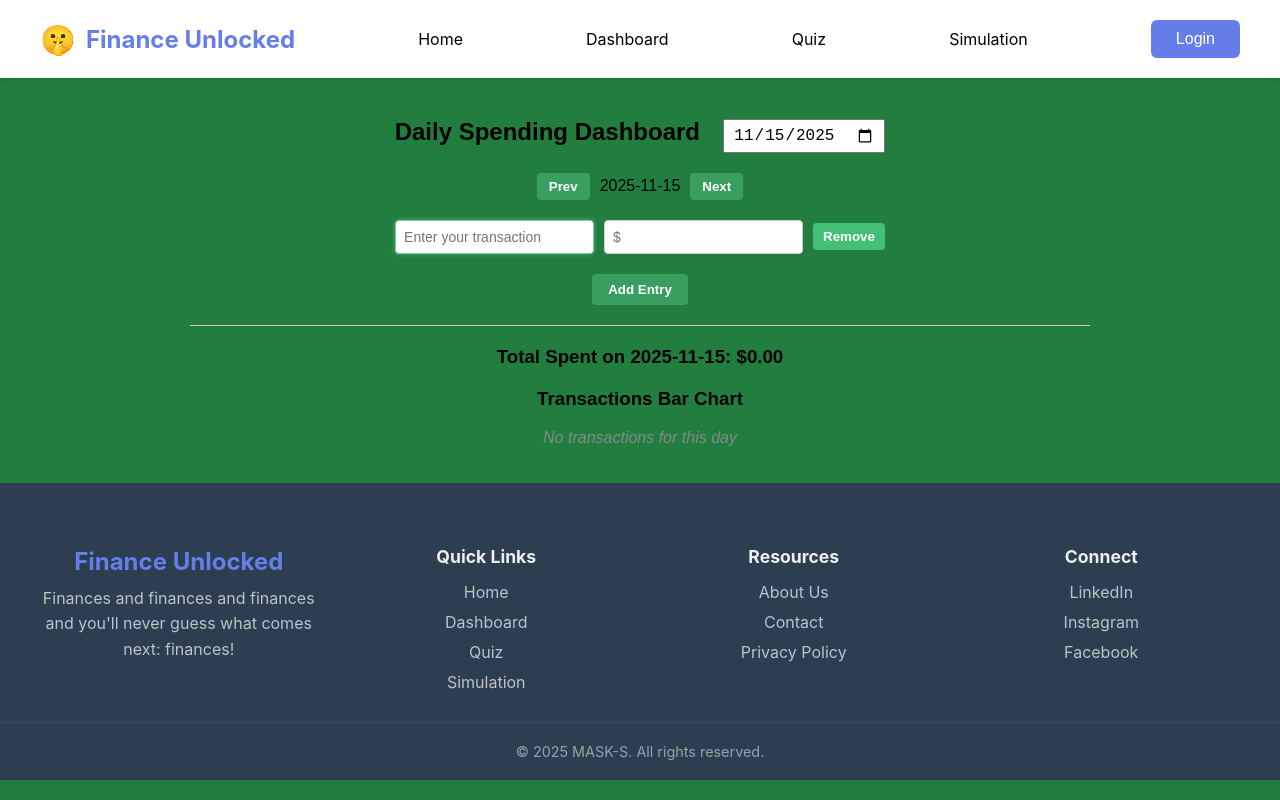
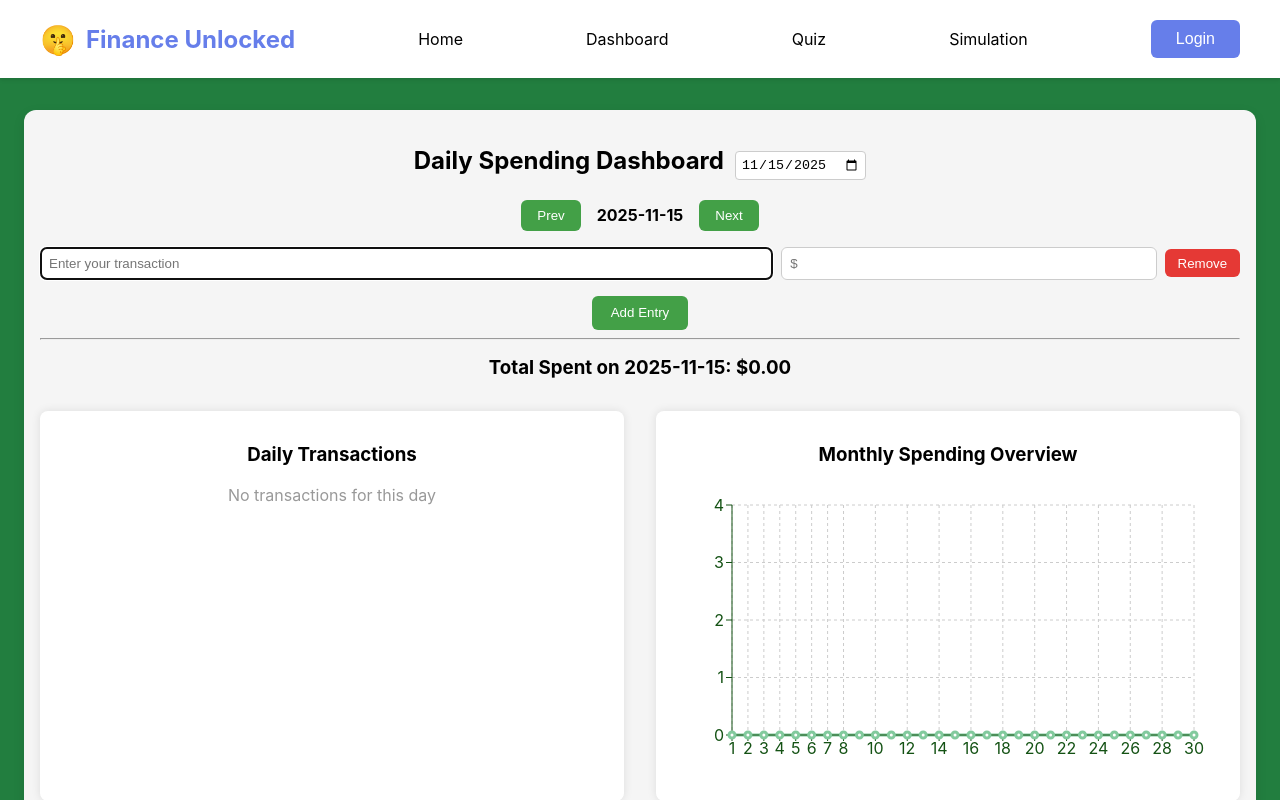
Before and after one commit to ketsia0623/technica-2025-hack, a React (Create React App) app in the folder my-ts-app/: page /dashboard in a window 1280 px wide. Both pictures are taken after a click on the button "Add Entry". Shown: the top 800 px of the page. Built offline with nearby package versions, Linux system fonts and the light colour scheme.

Commit message:
Fixed dashboard!!

```diff
--- a/my-ts-app/src/pages/Dashboard.css
+++ b/my-ts-app/src/pages/Dashboard.css
@@ -1,153 +1,129 @@
-/* Dashboard.css */
-
-/* Container */
+/* ================================
+   Dashboard Container
+   ================================ */
 .dashboard-container {
-  padding: 20px;
-  max-width: 900px;
-  margin: 0 auto;
-  font-family: Arial, sans-serif;
+  max-width: 1200px;
+  margin: 2rem auto;
+  padding: 1rem;
+  background-color: #f5f5f5;
+  border-radius: 12px;
+  box-shadow: 0 4px 12px rgba(0,0,0,0.1);
 }
 
-/* Headings */
-.dashboard-container h2 {
-  text-align: center;
-  margin-bottom: 20px;
-}
-
-.dashboard-container h3 {
-  margin-top: 20px;
-}
-
-/* Day navigation */
+/* ================================
+   Day Navigation
+   ================================ */
 .day-navigation {
   display: flex;
+  justify-content: center;
   align-items: center;
-  gap: 10px;
-  justify-content: center;
-  margin-bottom: 20px;
+  gap: 1rem;
+  margin-bottom: 1rem;
 }
 
 .day-navigation button {
-  padding: 6px 12px;
+  padding: 0.5rem 1rem;
+  background-color: #43a047;
+  color: #fff;
+  border: none;
+  border-radius: 6px;
   cursor: pointer;
-  background-color: #399e60;
-  border: none;
-  border-radius: 4px;
-  color: white;
-  font-weight: bold;
-  transition: background-color 0.2s ease;
 }
 
-.day-navigation button:hover {
-  background-color: #6bb17f;
-}
-
-/* Entry rows */
-.entry-row {
-  display: flex;
-  justify-content: center;
-  align-items: center;
-  gap: 10px;
-  margin-bottom: 10px;
-}
-
-.entry-action,
-.entry-amount,
-.remove-btn {
-  display: inline-block;
-}
-
-.entry-row input[type="text"],
-.entry-row input[type="date"] {
-  padding: 8px;
-  border: 1px solid #ccc;
-  border-radius: 4px;
-  font-size: 14px;
-}
-
-.entry-row input[type="text"]:focus,
-.entry-row input[type="date"]:focus {
-  outline: none;
-  border-color: #82ca9d;
-  box-shadow: 0 0 5px rgba(130, 202, 157, 0.5);
-}
-
-/* Darker first input */
-.entry-row:first-child input[type="text"],
-.entry-row:first-child input[type="date"] {
-  border-color: #145214;
-  background-color: #e6f3ea;
-}
-
-/* Remove button */
-.entry-row button {
-  padding: 6px 10px;
-  cursor: pointer;
-  background-color: #43c075;
-  border-radius: 4px;
-  border: none;
-  color: white;
+.day-navigation span {
   font-weight: bold;
-  transition: background-color 0.2s ease;
-}
-
-.entry-row button:hover {
-  background-color: #62d48b;
-}
-
-/* Add Entry Button */
-.add-entry-btn {
-  padding: 8px 16px;
-  margin-top: 10px;
-  cursor: pointer;
-  background-color: #399e60;
-  border: none;
-  border-radius: 4px;
-  color: white;
-  font-weight: bold;
-  transition: background-color 0.2s ease;
-}
-
-.add-entry-btn:hover {
-  background-color: #6bb17f;
-}
-
-/* Horizontal rule */
-.dashboard-container hr {
-  margin: 20px 0;
-  border: none;
-  border-top: 1px solid #ccc;
-}
-
-/* Bar chart container */
-.bar-chart-container {
-  width: 100%;
-  height: 300px;
-  margin-top: 10px;
-}
-
-/* No transactions message */
-.no-transactions {
-  text-align: center;
-  font-style: italic;
-  color: #888;
-}
-
-/* Date picker */
-.header-date-picker {
-  padding: 5px 8px;
-  font-size: 16px;
-  margin-left: 10px;
 }
 
 /* ================================
-   X-Axis Label Wrapping Fix
+   Entry Row
    ================================ */
+.entry-row {
+  display: flex;
+  align-items: center;
+  gap: 0.5rem;
+  margin-bottom: 0.5rem;
+}
 
-.recharts-cartesian-axis-tick-value {
-  white-space: normal !important;
-  max-width: 70px;      /* keeps labels readable */
+.entry-action {
+  flex: 2;
+  padding: 0.5rem;
+  border-radius: 6px;
+  border: 1px solid #ccc;
+}
+
+.entry-amount {
+  flex: 1;
+  padding: 0.5rem;
+  border-radius: 6px;
+  border: 1px solid #ccc;
+}
+
+.remove-btn {
+  padding: 0.4rem 0.8rem;
+  background-color: #e53935;
+  color: #fff;
+  border: none;
+  border-radius: 6px;
+  cursor: pointer;
+}
+
+.add-entry-btn {
+  margin-top: 0.5rem;
+  padding: 0.6rem 1.2rem;
+  background-color: #43a047;
+  color: #fff;
+  border: none;
+  border-radius: 6px;
+  cursor: pointer;
+}
+
+/* ================================
+   Charts Container
+   ================================ */
+.charts-wrapper {
+  display: flex;
+  gap: 2rem;
+  margin-top: 2rem;
+}
+
+.bar-chart-container, .line-chart-container {
+  flex: 1;
+  background-color: #fff;
+  padding: 1rem;
+  border-radius: 8px;
+  box-shadow: 0 0 10px rgba(0,0,0,0.1);
+}
+
+/* ================================
+   No Transactions Text
+   ================================ */
+.no-transactions {
   text-align: center;
-  overflow-wrap: break-word;
-  line-height: 1.1;
+  color: #999;
+  margin-top: 1rem;
 }
+
+/* ================================
+   Header Date Picker
+   ================================ */
+.header-date-picker {
+  padding: 0.3rem;
+  border-radius: 4px;
+  border: 1px solid #ccc;
+}
+
+/* ================================
+   Total Spent
+   ================================ */
+h3 {
+  margin-top: 1rem;
+}
+
+/* ================================
+   Responsive Adjustments
+   ================================ */
+@media (max-width: 900px) {
+  .charts-wrapper {
+    flex-direction: column;
+  }
+}
--- a/my-ts-app/src/pages/Dashboard.tsx
+++ b/my-ts-app/src/pages/Dashboard.tsx
@@ -7,7 +7,9 @@ import {
   CartesianGrid,
   Tooltip,
   ResponsiveContainer,
-  Cell
+  Cell,
+  LineChart,
+  Line
 } from "recharts";
 import "./Dashboard.css";
 import Footer from "../components/footer";
@@ -20,7 +22,12 @@ interface Entry {
 }
 
 export default function Dashboard() {
-  const [entriesByDate, setEntriesByDate] = React.useState<Record<string, Entry[]>>({});
+  // Load saved entries from localStorage
+  const [entriesByDate, setEntriesByDate] = React.useState<Record<string, Entry[]>>(() => {
+    const saved = localStorage.getItem("entriesByDate");
+    return saved ? JSON.parse(saved) : {};
+  });
+
   const [selectedDate, setSelectedDate] = React.useState(
     new Date().toISOString().split("T")[0]
   );
@@ -28,9 +35,9 @@ export default function Dashboard() {
   const inputRefs = useRef<Array<HTMLInputElement | null>>([]);
 
   const greenShades = ["#82ca9d", "#66bb6a", "#43a047", "#2e7d32", "#1b5e20"];
-
   const currentEntries = entriesByDate[selectedDate] || [];
 
+  // Helper to add/subtract days
   const addDays = (dateStr: string, days: number) => {
     const date = new Date(dateStr);
     date.setDate(date.getDate() + days);
@@ -40,23 +47,29 @@ export default function Dashboard() {
   const handleNextDay = () => setSelectedDate(prev => addDays(prev, 1));
   const handlePrevDay = () => setSelectedDate(prev => addDays(prev, -1));
 
+  // Save entries to state and localStorage
+  const saveEntries = (newEntries: Record<string, Entry[]>) => {
+    setEntriesByDate(newEntries);
+    localStorage.setItem("entriesByDate", JSON.stringify(newEntries));
+  };
+
   const handleChangeAction = (index: number, value: string) => {
     const copy = [...currentEntries];
     copy[index].action = value;
-    setEntriesByDate({ ...entriesByDate, [selectedDate]: copy });
+    saveEntries({ ...entriesByDate, [selectedDate]: copy });
   };
 
   const handleChangeAmount = (index: number, value: string) => {
     if (value === "" || /^\d*\.?\d*$/.test(value)) {
       const copy = [...currentEntries];
       copy[index].amount = value;
-      setEntriesByDate({ ...entriesByDate, [selectedDate]: copy });
+      saveEntries({ ...entriesByDate, [selectedDate]: copy });
     }
   };
 
   const handleAddEntry = () => {
     const copy = [...currentEntries, { action: "", amount: "", date: selectedDate }];
-    setEntriesByDate({ ...entriesByDate, [selectedDate]: copy });
+    saveEntries({ ...entriesByDate, [selectedDate]: copy });
     setTimeout(() => {
       const lastIndex = copy.length - 1;
       inputRefs.current[lastIndex]?.focus();
@@ -65,7 +78,7 @@ export default function Dashboard() {
 
   const handleRemoveEntry = (index: number) => {
     const copy = currentEntries.filter((_, i) => i !== index);
-    setEntriesByDate({ ...entriesByDate, [selectedDate]: copy });
+    saveEntries({ ...entriesByDate, [selectedDate]: copy });
   };
 
   const handleKeyDown = (e: React.KeyboardEvent<HTMLInputElement>, index: number) => {
@@ -77,6 +90,7 @@ export default function Dashboard() {
     }
   };
 
+  // Daily bar chart data
   const chartData = currentEntries
     .filter(e => e.action.trim() !== "" || e.amount.trim() !== "")
     .map((e, index) => ({
@@ -88,6 +102,25 @@ export default function Dashboard() {
     (sum, e) => sum + parseFloat(e.amount || "0"),
     0
   );
+
+  // Monthly line chart data
+  const getMonthlyData = () => {
+    const totals: { date: string; total: number }[] = [];
+    const today = new Date(selectedDate);
+    const year = today.getFullYear();
+    const month = today.getMonth(); // 0-indexed
+
+    for (let day = 1; day <= 31; day++) {
+      const date = new Date(year, month, day);
+      if (date.getMonth() !== month) break; // stop at end of month
+      const dateStr = date.toISOString().split("T")[0];
+      const dailyEntries = entriesByDate[dateStr] || [];
+      const dailyTotal = dailyEntries.reduce((sum, e) => sum + parseFloat(e.amount || "0"), 0);
+      totals.push({ date: day.toString(), total: dailyTotal });
+    }
+
+    return totals;
+  };
 
   return (
     <div className="login-page">
@@ -143,22 +176,17 @@ export default function Dashboard() {
 
         <h3>Total Spent on {selectedDate}: ${total.toFixed(2)}</h3>
 
-        <h3>Transactions Bar Chart</h3>
+        {/* Charts side by side */}
+        <div className="charts-wrapper">
+          <div className="bar-chart-container">
+            <h3>Daily Transactions</h3>
             {chartData.length > 0 ? (
-          <div className="bar-chart-container">
               <ResponsiveContainer width="100%" height={300}>
                 <BarChart data={chartData} margin={{ top: 20, right: 30, left: 0, bottom: 20 }}>
                   <CartesianGrid strokeDasharray="3 3" />
-
-                {/* ← UPDATED: horizontal labels */}
-                <XAxis
-                  dataKey="name"
-                  stroke="#145214"
-                />
-
+                  <XAxis dataKey="name" stroke="#145214" />
                   <YAxis stroke="#145214" />
                   <Tooltip formatter={(value: number) => `$${value.toFixed(2)}`} />
-
                   <Bar dataKey="amount">
                     {chartData.map((entry, index) => (
                       <Cell
@@ -169,10 +197,24 @@ export default function Dashboard() {
                   </Bar>
                 </BarChart>
               </ResponsiveContainer>
-          </div>
             ) : (
               <p className="no-transactions">No transactions for this day</p>
             )}
+          </div>
+
+          <div className="line-chart-container">
+            <h3>Monthly Spending Overview</h3>
+            <ResponsiveContainer width="100%" height={300}>
+              <LineChart data={getMonthlyData()} margin={{ top: 20, right: 30, left: 0, bottom: 20 }}>
+                <CartesianGrid strokeDasharray="3 3" />
+                <XAxis dataKey="date" stroke="#145214" />
+                <YAxis stroke="#145214" />
+                <Tooltip formatter={(value: number) => `$${value.toFixed(2)}`} />
+                <Line type="monotone" dataKey="total" stroke="#82ca9d" strokeWidth={3} />
+              </LineChart>
+            </ResponsiveContainer>
+          </div>
+        </div>
       </div>
 
       <Footer />
```
Lines whose indentation alone changed are shown as unchanged.
